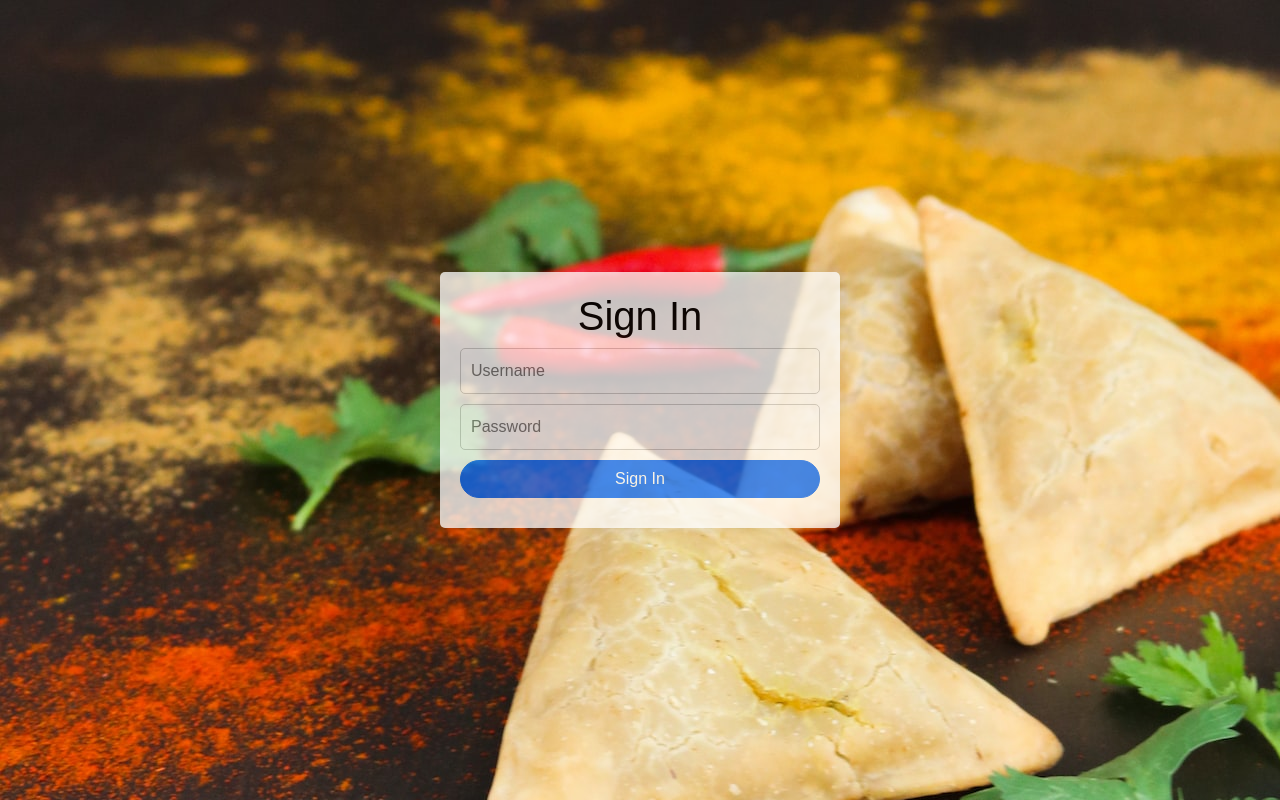
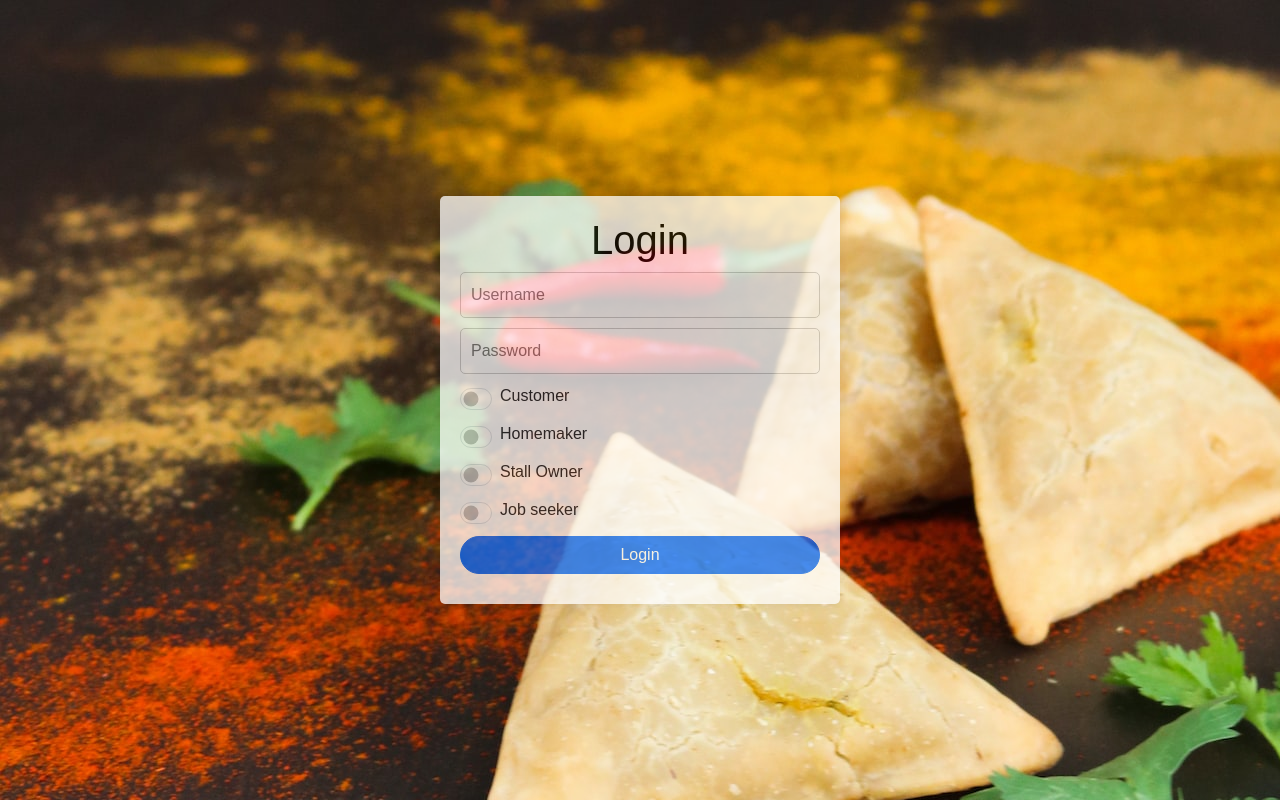
Before and after one commit to Erenyeager31/foodfinder_project, a Django app: page /sign_in in a window 1280 px wide. Run offline with Django 4.2, Linux system fonts and the light colour scheme.

Commit message:
login backend complete

```diff
--- a/foodfinder/urls.py
+++ b/foodfinder/urls.py
@@ -25,6 +25,7 @@ urlpatterns = [
     path('sign_in',include('foodfinder_app.urls')),
     path('aboutus',include('foodfinder_app.urls')),
     path('contactus',include('foodfinder_app.urls')),
-    path('signup',include('foodfinder_app.urls')),
+    path('signup_processing',include('foodfinder_app.urls')),
+    path('login_processing',include('foodfinder_app.urls')),
 
 ]
--- a/foodfinder_app/urls.py
+++ b/foodfinder_app/urls.py
@@ -9,5 +9,6 @@ urlpatterns = [
     path('sign_in',views.sign_in,name='sign_in'),
     path('aboutus',views.aboutus,name='aboutus'),
     path('contactus',views.contactus,name='contactus'),
-    path('signup',views.signup_processing,name='signup'),
+    path('signup_processing',views.signup_processing,name='signup'),
+    path('login_processing',views.login_processing,name='login_processing'),
 ]
--- a/foodfinder_app/views.py
+++ b/foodfinder_app/views.py
@@ -53,3 +53,32 @@ def signup_processing(request):
             return HttpResponse("Account created succesfully for"+" "+name+".\n"+"Please go to login page")
     else:
         return HttpResponse("Sorry ! could not process the data")
+
+def login_processing(request):
+    if request.method == "POST":
+        username = request.POST.get("username")
+        password = request.POST.get("password")
+        role = request.POST.get("role")
+
+        if(role == "Customer" or role == "Job seeker"):
+            allusers = user_detail.objects.values()
+            for i in allusers:
+                if username == i.get("username"):
+                    if password == i.get("password"):
+                        return HttpResponse("Login Succesful")
+                    else:
+                        return HttpResponse("Invalid Credentials")
+                else:
+                    return HttpResponse("Invalid Credentials")
+        else:
+            allusers = seller_details.objects.values()
+            for i in allusers:
+                if username == i.get("username"):
+                    if password == i.get("password"):
+                        return HttpResponse("Login Succesful")
+                    else:
+                        return HttpResponse("Invalid Credentials")
+                else:
+                    return HttpResponse("Invalid Credentials")
+    else:
+        return HttpResponse("Some error has occured ! Please try again")
--- a/templates/CreateAccount.html
+++ b/templates/CreateAccount.html
@@ -239,7 +239,7 @@
         function ajaxcall(user){
         $.ajax({
           type:"POST",
-          url:"/signup",
+          url:"/signup_processing",
           data:{
             name:name.value,
             email:email.value,
--- a/templates/login.html
+++ b/templates/login.html
@@ -1,10 +1,31 @@
-<!doctype html>
+<!DOCTYPE html>
 <html lang="en">
   <head>
-    <meta charset="utf-8">
-    <meta name="viewport" content="width=device-width, initial-scale=1">
+    <meta charset="utf-8" />
+    <meta name="viewport" content="width=device-width, initial-scale=1" />
     <title>Sign in</title>
-    <link href="https://cdn.jsdelivr.net/npm/bootstrap@5.3.0/dist/css/bootstrap.min.css" rel="stylesheet" integrity="sha384-9ndCyUaIbzAi2FUVXJi0CjmCapSmO7SnpJef0486qhLnuZ2cdeRhO02iuK6FUUVM" crossorigin="anonymous">
+    <link
+      href="https://cdn.jsdelivr.net/npm/bootstrap@5.3.0/dist/css/bootstrap.min.css"
+      rel="stylesheet"
+      integrity="sha384-9ndCyUaIbzAi2FUVXJi0CjmCapSmO7SnpJef0486qhLnuZ2cdeRhO02iuK6FUUVM"
+      crossorigin="anonymous"
+    />
+    <script src="https://ajax.aspnetCDN.com/ajax/jQuery/jQuery-3.3.1.min.js"></script>
+    <script
+      src="https://cdn.jsdelivr.net/npm/bootstrap@5.3.0/dist/js/bootstrap.bundle.min.js"
+      integrity="sha384-geWF76RCwLtnZ8qwWowPQNguL3RmwHVBC9FhGdlKrxdiJJigb/j/68SIy3Te4Bkz"
+      crossorigin="anonymous"
+    ></script>
+    <script
+      src="https://cdn.jsdelivr.net/npm/@popperjs/core@2.11.8/dist/umd/popper.min.js"
+      integrity="sha384-I7E8VVD/ismYTF4hNIPjVp/Zjvgyol6VFvRkX/vR+Vc4jQkC+hVqc2pM8ODewa9r"
+      crossorigin="anonymous"
+    ></script>
+    <script
+      src="https://cdn.jsdelivr.net/npm/bootstrap@5.3.0/dist/js/bootstrap.min.js"
+      integrity="sha384-fbbOQedDUMZZ5KreZpsbe1LCZPVmfTnH7ois6mU1QK+m14rQ1l2bGBq41eYeM/fS"
+      crossorigin="anonymous"
+    ></script>
   </head>
   <style>
     body {
@@ -36,7 +57,8 @@
       flex-direction: column;
     }
 
-    input, button {
+    input,
+    button {
       margin-bottom: 10px;
       padding: 10px;
       border: 1px solid #ccc;
@@ -50,44 +72,130 @@
     }
 
     #error-message {
-      color:green;
+      color: green;
       text-align: center;
       font-size: 14px;
     }
+  </style>
+  <body style="background-image: url('contactsamosa.jpg')">
+    <div class="container opacity-75">
+      <h1 class="text-black">Login</h1>
+      <form id="signin-form">
+        {% csrf_token %}
+        <input type="text" id="username" placeholder="Username" required />
+        <input type="password" id="password" placeholder="Password" required />
+        <div class="form-check form-switch">
+          <input
+            name="role"
+            class="form-check-input"
+            type="radio"
+            role="switch"
+            id="flexSwitchCheckDefault1"
+            value="Customer"
+          />
+          <label class="form-check-label" for="flexSwitchCheckDefault1"
+            >Customer</label
+          >
 
-  </style>
-  <body style="background-image: url('contactsamosa.jpg');">
+          <!-- <input class="form-check-input" type="radio" role="switch" id="flexSwitchCheckDefault2">
+            <label class="form-check-label" for="flexSwitchCheckDefault2">Homemaker</label>
 
-    <div class="container opacity-75">
-        <h1 class="text-black">Sign In</h1>
-        <form id="signin-form">
-          <input type="text" id="username" placeholder="Username" required>
-          <input type="password" id="password" placeholder="Password" required>
-          <button class="btn btn-primary rounded-pill px-3" type="submit">Sign In</button>
-        </form>
-        <div id="error-message"></div>
-      </div>
+            <input class="form-check-input" type="radio" role="switch" id="flexSwitchCheckDefault3">
+            <label class="form-check-label" for="flexSwitchCheckDefault3">Stall Owner</label>
 
-      <script>
-        document.getElementById("signin-form").addEventListener("submit", function(event) {
-          event.preventDefault();
+            <input class="form-check-input" type="radio" role="switch" id="flexSwitchCheckDefault4">
+            <label class="form-check-label" for="flexSwitchCheckDefault4">Job sekeer</label> -->
+        </div>
+        <div class="form-check form-switch">
+          <input
+            name="role"
+            class="form-check-input"
+            type="radio"
+            role="switch"
+            id="flexSwitchCheckDefault2"
+            value="Homemaker"
+          />
+          <label class="form-check-label" for="flexSwitchCheckDefault2"
+            >Homemaker</label
+          >
+        </div>
+        <div class="form-check form-switch">
+          <input
+            name="role"
+            class="form-check-input"
+            type="radio"
+            role="switch"
+            id="flexSwitchCheckDefault3"
+            value="Stall Owner"
+          />
+          <label class="form-check-label" for="flexSwitchCheckDefault3"
+            >Stall Owner</label
+          >
+        </div>
+        <div class="form-check form-switch">
+          <input
+            name="role"
+            class="form-check-input"
+            type="radio"
+            role="switch"
+            id="flexSwitchCheckDefault4"
+            value="Job seeker"
+          />
+          <label class="form-check-label" for="flexSwitchCheckDefault4"
+            >Job seeker</label
+          >
+        </div>
+        <button class="btn btn-primary rounded-pill px-3" type="submit">
+          Login
+        </button>
+      </form>
+      <!-- <div id="error-message"></div> -->
+    </div>
+  </body>
+  <script>
+    document
+      .getElementById('signin-form')
+      .addEventListener('submit', async function (event) {
+        event.preventDefault()
 
-          const username = document.getElementById("username").value;
-          const password = document.getElementById("password").value;
+        const username = document.getElementById('username')
+        const password = document.getElementById('password')
+        const role = await document.getElementsByName('role')
+        for (i = 0; i < role.length; i++)
+          if (role[i].checked == true) {
+            var user = await role[i].value
+            ajaxcall(user)
+          }
 
-          // Basic form validation
-          if (username === "" || password === "") {
-            document.getElementById("error-message").innerText = "Please fill in all fields.";
-          } else {
-            // Your sign-in logic goes here
-            // For a simple example, let's just display a success message
-            document.getElementById("error-message").innerText = "Sign-in successful!";
-            document.getElementById("signin-form").reset();
-          }
-        });
-      </script>
-    <script src="https://cdn.jsdelivr.net/npm/bootstrap@5.3.0/dist/js/bootstrap.bundle.min.js" integrity="sha384-geWF76RCwLtnZ8qwWowPQNguL3RmwHVBC9FhGdlKrxdiJJigb/j/68SIy3Te4Bkz" crossorigin="anonymous"></script>
-    <script src="https://cdn.jsdelivr.net/npm/@popperjs/core@2.11.8/dist/umd/popper.min.js" integrity="sha384-I7E8VVD/ismYTF4hNIPjVp/Zjvgyol6VFvRkX/vR+Vc4jQkC+hVqc2pM8ODewa9r" crossorigin="anonymous"></script>
-<script src="https://cdn.jsdelivr.net/npm/bootstrap@5.3.0/dist/js/bootstrap.min.js" integrity="sha384-fbbOQedDUMZZ5KreZpsbe1LCZPVmfTnH7ois6mU1QK+m14rQ1l2bGBq41eYeM/fS" crossorigin="anonymous"></script>
-  </body>
+        function ajaxcall(user) {
+          $.ajax({
+            type: 'POST',
+            url: '/login_processing',
+            data: {
+              username: username.value,
+              password: password.value,
+              role:user,
+              csrfmiddlewaretoken: $('input[name=csrfmiddlewaretoken]').val()
+            },
+            success(data) {
+              alert(data)
+            },
+            error(err) {
+              console.log(err)
+            }
+          })
+        }
+        // // Basic form validation
+        // if (username === '' || password === '') {
+        //   document.getElementById('error-message').innerText =
+        //     'Please fill in all fields.'
+        // } else {
+        //   // Your sign-in logic goes here
+        //   // For a simple example, let's just display a success message
+        //   document.getElementById('error-message').innerText =
+        //     'Sign-in successful!'
+        //   document.getElementById('signin-form').reset()
+        // }
+      })
+  </script>
 </html>
```
Also changed, not shown: templates/index.html (+4 -4 lines).
